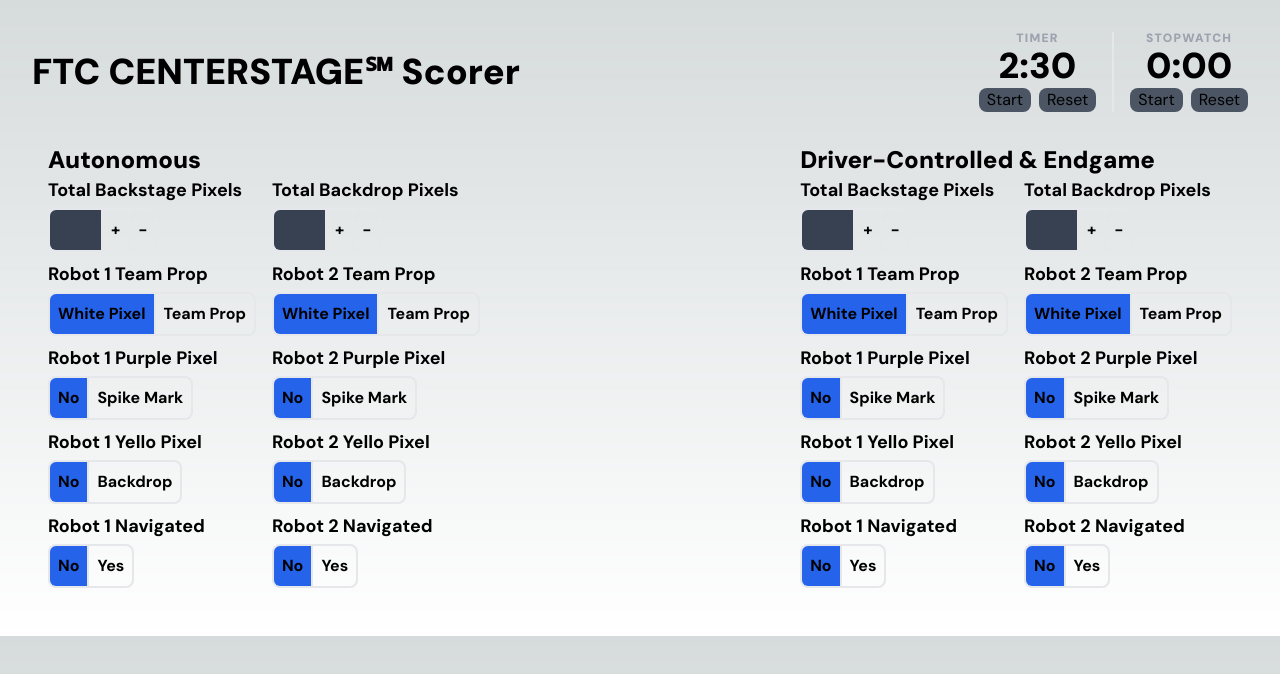
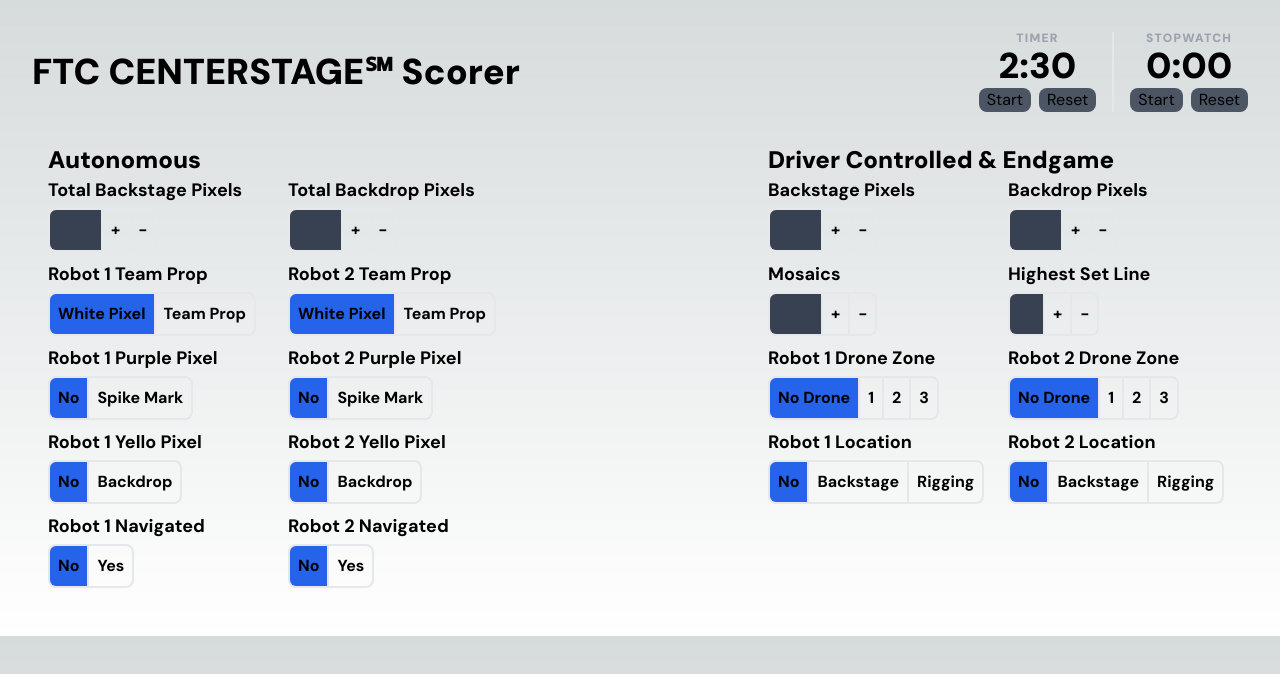
Before and after one commit to mithilp/centerstage-ftc-scorer, a Next.js app: page / in a window 1280 px wide. Shown: the top 674 px of the page. Built offline with nearby package versions, Linux system fonts and the light colour scheme.

Commit message:
Driver Controlled & Endgame Inputs

```diff
--- a/src/app/page.tsx
+++ b/src/app/page.tsx
@@ -15,8 +15,8 @@
 			<div className="lg:flex justify-between">
 				<div className="mt-4 p-4 rounded-lg">
 					<h2 className="text-2xl font-black">Autonomous</h2>
-					<div className="flex space-x-4">
-						<div className="space-y-2">
+					<div className="flex space-x-4 mb-2">
+						<div className="space-y-2 md:w-56">
 							<div className="space-y-1">
 								<h3 className="text-lg font-bold">Total Backstage Pixels</h3>
 								<div>
@@ -34,7 +34,31 @@
 									</button>
 								</div>
 							</div>
+						</div>
 
+						<div className="space-y-2 md:w-56">
+							<div className="space-y-1">
+								<h3 className="text-lg font-bold">Total Backdrop Pixels</h3>
+								<div>
+									<input
+										min={0}
+										max={100}
+										className="border-2 border-r-0 bg-gray-700 rounded-l-lg without-ring p-2"
+										type="number"
+									/>
+									<button className="transition text-base font-bold border-2 border-r-0 hover:bg-gray-700 active:bg-gray-800 p-2 ">
+										+
+									</button>
+									<button className="transition text-base font-bold border-2 hover:bg-gray-700 active:bg-gray-800 p-2 rounded-r-lg">
+										-
+									</button>
+								</div>
+							</div>
+						</div>
+					</div>
+
+					<div className="flex space-x-4">
+						<div className="space-y-2 md:w-56">
 							<div className="space-y-1">
 								<h3 className="text-lg font-bold">Robot 1 Team Prop</h3>
 								<div>
@@ -81,24 +105,7 @@
 							</div>
 						</div>
 
-						<div className="space-y-2">
-							<div className="space-y-1">
-								<h3 className="text-lg font-bold">Total Backdrop Pixels</h3>
-								<div>
-									<input
-										min={0}
-										max={100}
-										className="border-2 border-r-0 bg-gray-700 rounded-l-lg without-ring p-2"
-										type="number"
-									/>
-									<button className="transition text-base font-bold border-2 border-r-0 hover:bg-gray-700 active:bg-gray-800 p-2 ">
-										+
-									</button>
-									<button className="transition text-base font-bold border-2 hover:bg-gray-700 active:bg-gray-800 p-2 rounded-r-lg">
-										-
-									</button>
-								</div>
-							</div>
+						<div className="space-y-2 md:w-56">
 							<div className="space-y-1">
 								<h3 className="text-lg font-bold">Robot 2 Team Prop</h3>
 								<div>
@@ -148,11 +155,12 @@
 				</div>
 
 				<div className="mt-4 p-4 rounded-lg">
-					<h2 className="text-2xl font-black">Driver-Controlled & Endgame</h2>
+					<h2 className="text-2xl font-black">Driver Controlled & Endgame</h2>
+					<div className="space-y-2">
 						<div className="flex space-x-4">
-						<div className="space-y-2">
+							<div className="space-y-2 md:w-56">
 								<div className="space-y-1">
-								<h3 className="text-lg font-bold">Total Backstage Pixels</h3>
+									<h3 className="text-lg font-bold">Backstage Pixels</h3>
 									<div>
 										<input
 											min={0}
@@ -168,56 +176,11 @@
 										</button>
 									</div>
 								</div>
-
-							<div className="space-y-1">
-								<h3 className="text-lg font-bold">Robot 1 Team Prop</h3>
-								<div>
-									<button className="transition text-base font-bold border-2 border-r-0 bg-blue-600 hover:bg-gray-700 active:bg-gray-800 p-2 rounded-l-lg">
-										White Pixel
-									</button>
-									<button className="transition text-base font-bold border-2 hover:bg-gray-700 active:bg-gray-800 p-2 rounded-r-lg">
-										Team Prop
-									</button>
-								</div>
-							</div>
-							<div className="space-y-1">
-								<h3 className="text-lg font-bold">Robot 1 Purple Pixel</h3>
-								<div>
-									<button className="transition text-base font-bold border-2 border-r-0 bg-blue-600 hover:bg-gray-700 active:bg-gray-800 p-2 rounded-l-lg">
-										No
-									</button>
-									<button className="transition text-base font-bold border-2 hover:bg-gray-700 active:bg-gray-800 p-2 rounded-r-lg">
-										Spike Mark
-									</button>
-								</div>
-							</div>
-							<div className="space-y-1">
-								<h3 className="text-lg font-bold">Robot 1 Yello Pixel</h3>
-								<div>
-									<button className="transition text-base font-bold border-2 border-r-0 bg-blue-600 hover:bg-gray-700 active:bg-gray-800 p-2 rounded-l-lg">
-										No
-									</button>
-									<button className="transition text-base font-bold border-2 hover:bg-gray-700 active:bg-gray-800 p-2 rounded-r-lg">
-										Backdrop
-									</button>
-								</div>
-							</div>
-							<div className="space-y-1">
-								<h3 className="text-lg font-bold">Robot 1 Navigated</h3>
-								<div>
-									<button className="transition text-base font-bold border-2 border-r-0 bg-blue-600 hover:bg-gray-700 active:bg-gray-800 p-2 rounded-l-lg">
-										No
-									</button>
-									<button className="transition text-base font-bold border-2 hover:bg-gray-700 active:bg-gray-800 p-2 rounded-r-lg">
-										Yes
-									</button>
-								</div>
-							</div>
 							</div>
 
-						<div className="space-y-2">
+							<div className="space-y-2 md:w-56">
 								<div className="space-y-1">
-								<h3 className="text-lg font-bold">Total Backdrop Pixels</h3>
+									<h3 className="text-lg font-bold">Backdrop Pixels</h3>
 									<div>
 										<input
 											min={0}
@@ -233,48 +196,125 @@
 										</button>
 									</div>
 								</div>
+							</div>
+						</div>
+
+						<div className="flex space-x-4">
+							<div className="space-y-2 md:w-56">
 								<div className="space-y-1">
-								<h3 className="text-lg font-bold">Robot 2 Team Prop</h3>
+									<h3 className="text-lg font-bold">Mosaics</h3>
 									<div>
-									<button className="transition text-base font-bold border-2 border-r-0 bg-blue-600 hover:bg-gray-700 active:bg-gray-800 p-2 rounded-l-lg">
-										White Pixel
+										<input
+											min={0}
+											max={100}
+											className="border-2 border-r-0 bg-gray-700 rounded-l-lg without-ring p-2"
+											type="number"
+										/>
+										<button className="transition text-base font-bold border-2 border-r-0 hover:bg-gray-700 active:bg-gray-800 p-2 ">
+											+
 										</button>
 										<button className="transition text-base font-bold border-2 hover:bg-gray-700 active:bg-gray-800 p-2 rounded-r-lg">
-										Team Prop
+											-
 										</button>
 									</div>
 								</div>
+							</div>
+
+							<div className="space-y-2 md:w-56">
 								<div className="space-y-1">
-								<h3 className="text-lg font-bold">Robot 2 Purple Pixel</h3>
+									<h3 className="text-lg font-bold">Highest Set Line</h3>
+									<div>
+										<input
+											min={0}
+											max={3}
+											className="border-2 border-r-0 bg-gray-700 rounded-l-lg without-ring p-2"
+											type="number"
+										/>
+										<button className="transition text-base font-bold border-2 border-r-0 hover:bg-gray-700 active:bg-gray-800 p-2 ">
+											+
+										</button>
+										<button className="transition text-base font-bold border-2 hover:bg-gray-700 active:bg-gray-800 p-2 rounded-r-lg">
+											-
+										</button>
+									</div>
+								</div>
+							</div>
+						</div>
+
+						<div className="flex space-x-4">
+							<div className="space-y-2 md:w-56">
+								<div className="space-y-1">
+									<h3 className="text-lg font-bold">Robot 1 Drone Zone</h3>
+									<div>
+										<button className="transition text-base font-bold border-2 border-r-0 bg-blue-600 hover:bg-gray-700 active:bg-gray-800 p-2 rounded-l-lg">
+											No Drone
+										</button>
+										<button className="transition text-base font-bold border-2 border-r-0 hover:bg-gray-700 active:bg-gray-800 p-2 ">
+											1
+										</button>
+										<button className="transition text-base font-bold border-2 border-r-0 hover:bg-gray-700 active:bg-gray-800 p-2 ">
+											2
+										</button>
+										<button className="transition text-base font-bold border-2 hover:bg-gray-700 active:bg-gray-800 p-2 rounded-r-lg">
+											3
+										</button>
+									</div>
+								</div>
+							</div>
+
+							<div className="space-y-2 md:w-56">
+								<div className="space-y-1">
+									<h3 className="text-lg font-bold">Robot 2 Drone Zone</h3>
+									<div>
+										<button className="transition text-base font-bold border-2 border-r-0 bg-blue-600 hover:bg-gray-700 active:bg-gray-800 p-2 rounded-l-lg">
+											No Drone
+										</button>
+										<button className="transition text-base font-bold border-2 border-r-0 hover:bg-gray-700 active:bg-gray-800 p-2 ">
+											1
+										</button>
+										<button className="transition text-base font-bold border-2 border-r-0 hover:bg-gray-700 active:bg-gray-800 p-2 ">
+											2
+										</button>
+										<button className="transition text-base font-bold border-2 hover:bg-gray-700 active:bg-gray-800 p-2 rounded-r-lg">
+											3
+										</button>
+									</div>
+								</div>
+							</div>
+						</div>
+
+						<div className="flex space-x-4">
+							<div className="space-y-2 md:w-56">
+								<div className="space-y-1">
+									<h3 className="text-lg font-bold">Robot 1 Location</h3>
 									<div>
 										<button className="transition text-base font-bold border-2 border-r-0 bg-blue-600 hover:bg-gray-700 active:bg-gray-800 p-2 rounded-l-lg">
 											No
 										</button>
+										<button className="transition text-base font-bold border-2 border-r-0 hover:bg-gray-700 active:bg-gray-800 p-2 ">
+											Backstage
+										</button>
 										<button className="transition text-base font-bold border-2 hover:bg-gray-700 active:bg-gray-800 p-2 rounded-r-lg">
-										Spike Mark
+											Rigging
 										</button>
 									</div>
 								</div>
+							</div>
+
+							<div className="space-y-2 md:w-56">
 								<div className="space-y-1">
-								<h3 className="text-lg font-bold">Robot 2 Yello Pixel</h3>
+									<h3 className="text-lg font-bold">Robot 2 Location</h3>
 									<div>
 										<button className="transition text-base font-bold border-2 border-r-0 bg-blue-600 hover:bg-gray-700 active:bg-gray-800 p-2 rounded-l-lg">
 											No
 										</button>
+										<button className="transition text-base font-bold border-2 border-r-0 hover:bg-gray-700 active:bg-gray-800 p-2 ">
+											Backstage
+										</button>
 										<button className="transition text-base font-bold border-2 hover:bg-gray-700 active:bg-gray-800 p-2 rounded-r-lg">
-										Backdrop
+											Rigging
 										</button>
 									</div>
-							</div>
-							<div className="space-y-1">
-								<h3 className="text-lg font-bold">Robot 2 Navigated</h3>
-								<div>
-									<button className="transition text-base font-bold border-2 border-r-0 bg-blue-600 hover:bg-gray-700 active:bg-gray-800 p-2 rounded-l-lg">
-										No
-									</button>
-									<button className="transition text-base font-bold border-2 hover:bg-gray-700 active:bg-gray-800 p-2 rounded-r-lg">
-										Yes
-									</button>
 								</div>
 							</div>
 						</div>
```
Lines whose indentation alone changed are shown as unchanged.
